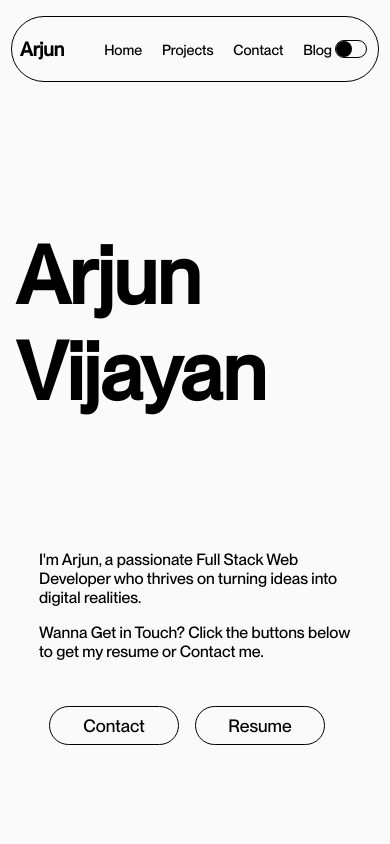
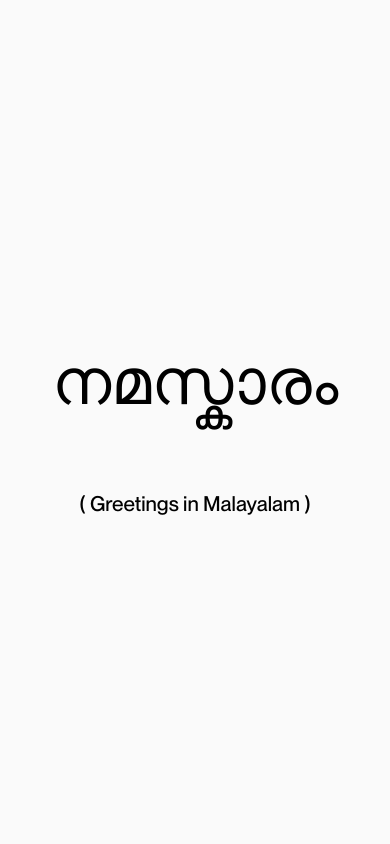
Before and after one commit to notarjunvijayan/port5, a React (Vite) app in the folder client/: page / in a window 390 px wide. Shown: the top 844 px of the page. Built offline with nearby package versions, Linux system fonts and the light colour scheme; no server answers.

Commit message:
Photo and Intro Page

```diff
--- a/client/src/App.jsx
+++ b/client/src/App.jsx
@@ -6,13 +6,15 @@ import {Routes,Route } from 'react-router-dom'
 import HomeComps from './HomeComps'
 import Blog from './Blog/Blog'
 import BlogData from './Blog/BlogData'
+import Intro from './Intro/Intro'
 
 
 function App() {
 
   return (
     <>
-      <Navbar/>
+    <Intro/>
+    <Navbar/>
       <div className="container">
         <Routes>
           <Route path='/' element={<HomeComps/>}/>
--- a/client/src/Hero/Hero.css
+++ b/client/src/Hero/Hero.css
@@ -2,17 +2,16 @@
     height: 80vh;
     display: flex;
     align-items: center;
-    justify-content: center;
+    justify-content: space-between;
 }
 .left{
-    flex: 1.3;
+    flex: 0.8;
     display: flex;
     justify-content: center;
 }
-.left h1{
+.right h1{
     font-size: 8rem;
     margin:0;
-    padding: 1rem;
 }
 .left p{
     font-size: 1.1rem;
@@ -23,7 +22,11 @@
     display: flex;
     justify-content: space-between;
     flex-direction: column;
-    height: 25vh;
+}
+
+.my-img img{
+    width: 30rem;
+    border-radius: 20px;
 }
 
 .right p{
@@ -61,18 +64,23 @@
     }
     .left{
         text-align: center;
-        height: 50vh;
+        height: 35vh;
         align-items: center;
     }
-    .left h1{
+    .right h1{
         font-size: 5rem;
-        text-align: left;
     }
     .right{
         align-items: center;
     }
+    .right-data{
+        text-align: center;
+    }
     .right p{
         font-size: 1rem;
-        width: 80vw;
+        padding: 0 2rem;
+    }
+    .my-img img{
+        width: 15rem;
     }
 }
--- a/client/src/Hero/Hero.jsx
+++ b/client/src/Hero/Hero.jsx
@@ -1,17 +1,21 @@
 import './Hero.css'
+import Image from './Arjun V.png'
 
-export default function Hero(){
-    return(
+export default function Hero() {
+    return (
         <div className='hero' id="about-nav">
             <div className="left">
                 <div className="left-text">
-                <h1>Arjun Vijayan</h1>
+                    <div className="my-img">
+                        <img src={Image} />
+                    </div>
                 </div>
             </div>
             <div className="right">
-                <div>
+                <div className='right-data'>
+                    <h1>Arjun Vijayan</h1>
                     <p>
-                    I'm Arjun, a passionate Full Stack Web Developer who thrives on turning ideas into digital realities.
+                        Hi! I'm Arjun, a passionate Full Stack Web Developer who thrives on turning ideas into digital realities.
                     </p>
                     <p>
                         Wanna Get in Touch? Click the buttons below to get my resume or Contact me.
--- a/client/src/HomeComps.jsx
+++ b/client/src/HomeComps.jsx
@@ -3,6 +3,7 @@ import Skills from './Skills/Skills'
 import Contact from './Contact/Contact'
 import Hero from './Hero/Hero'
 import About from './About/About'
+
 
 export default function HomeComps(){
     return(
--- /dev/null
+++ b/client/src/Intro/Intro.css
@@ -0,0 +1,26 @@
+@import url('https://fonts.googleapis.com/css2?family=Manjari:wght@100;400;700&display=swap');
+
+.intropage{
+    position: absolute;
+    width: 100vw;
+    height: 100vh;
+    z-index:1;
+    background-color: var(--body-background);
+    display: flex;
+    align-items: center;
+    justify-content: center;
+    flex-direction: column;
+
+}
+
+.intropage h1{
+    font-family: "Manjari", sans-serif;
+    font-weight: 400;
+    font-style: normal;
+    font-size: 4rem;
+}
+
+.intropage p{
+    font-size: 1.3rem;
+    font-family: montreal;
+}
--- /dev/null
+++ b/client/src/Intro/Intro.jsx
@@ -0,0 +1,10 @@
+import './Intro.css'
+
+export default function Intro() {
+    return (
+        <div className="intropage">
+            <h1>നമസ്കാരം</h1>
+            <p>( Greetings in Malayalam )</p>
+        </div>
+    )
+}
```
Also changed, not shown: client/src/Hero/Arjun V.png (added). Lines whose indentation alone changed are shown as unchanged.
